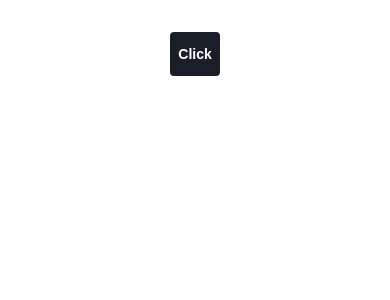
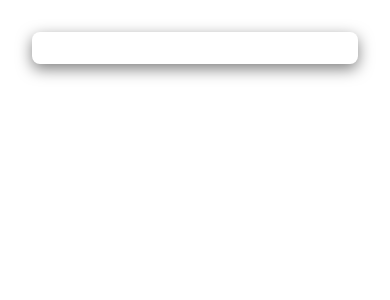
Before and after one commit to jerzyszajner/expense-tracker-react, a React (Vite) app: page / in a window 390 px wide. Shown: the top 300 px of the page. Built offline with nearby package versions, Linux system fonts and the light colour scheme.

Commit message:
Add Card component for content sections

```diff
--- a/src/App.jsx
+++ b/src/App.jsx
@@ -1,10 +1,10 @@
 import "./App.css";
-import Button from "./components/Button/Button";
+import Card from "./components/Card/Card";
 
 function App() {
   return (
     <>
-      <Button />
+      <Card />
     </>
   );
 }
--- /dev/null
+++ b/src/components/Card/Card.jsx
@@ -0,0 +1,7 @@
+import styles from "./Card.module.css";
+
+const Card = ({ children, className = "" }) => {
+  return <div className={`${styles.card} ${className}`}>{children}</div>;
+};
+
+export default Card;
--- /dev/null
+++ b/src/components/Card/Card.module.css
@@ -0,0 +1,14 @@
+.card {
+  background: var(--card-color);
+  padding: var(--space-medium);
+  border-radius: var(--border-radius-medium);
+  box-shadow: var(--box-shadow-base);
+  margin-bottom: var(--space-medium);
+}
+
+@media (max-width: 768px) {
+  .card {
+    padding: var(--space-medium);
+    margin-bottom: var(--space-medium);
+  }
+}
```
